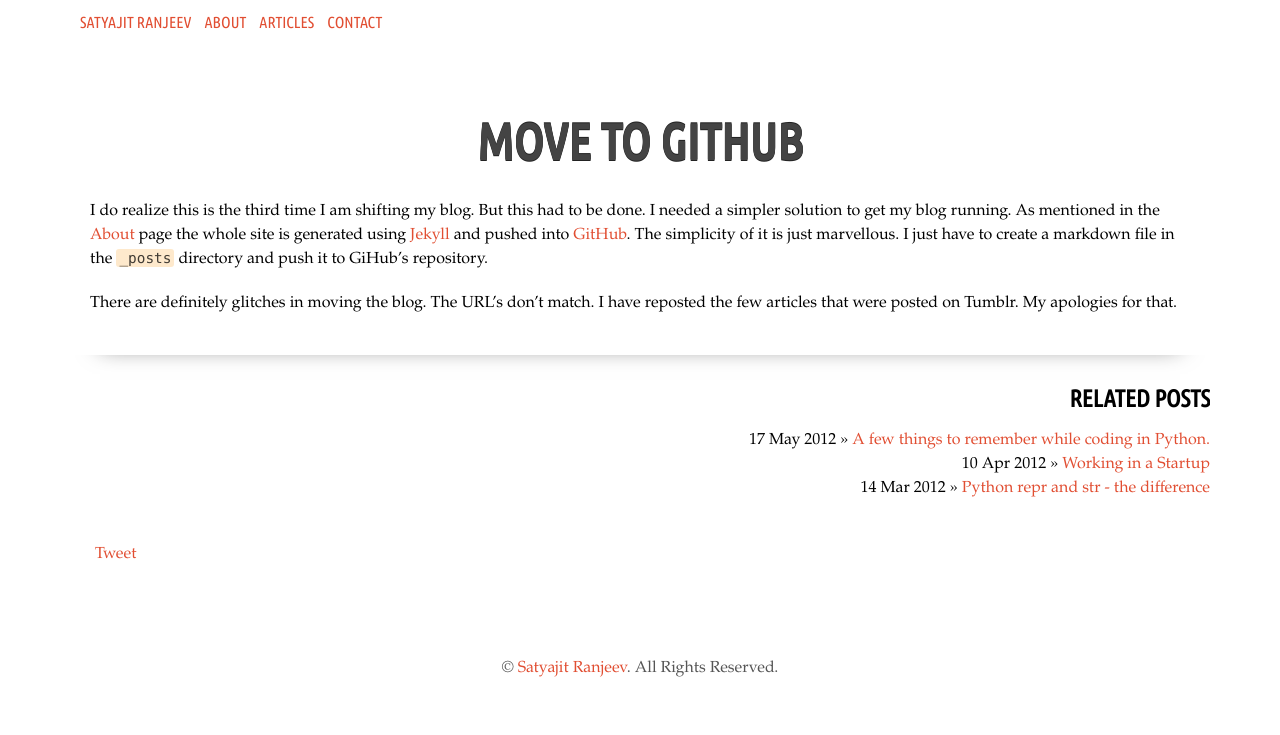
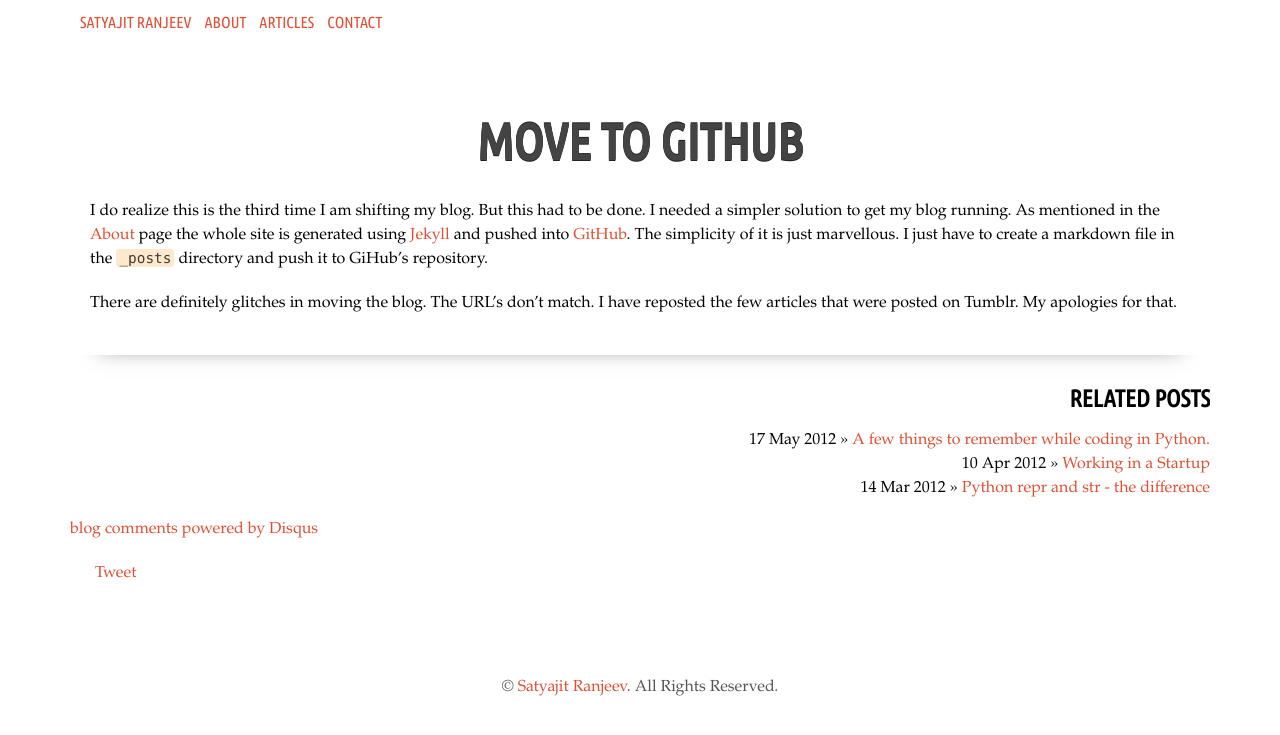
Before and after one commit to satran/satran.github.io, a Jekyll site: the page built from _posts/2012-02-15-move-to-github.md, in a window 1280 px wide. Shown: the top 735 px of the page. Built offline with Jekyll 4.4.1, drawn with Linux system fonts in a browser that asks for light colours; comment, search, counter and statistics services are not loaded; part of the change alters nothing that is shown.

Commit message:
Adding comments.

```diff
--- a/_layouts/post.html
+++ b/_layouts/post.html
@@ -13,3 +13,18 @@ layout: default
     {% endfor %}
   </ul>
 </div>
+
+<div id="disqus_thread"></div>
+<script type="text/javascript">
+    /* * * CONFIGURATION VARIABLES: EDIT BEFORE PASTING INTO YOUR WEBPAGE * * */
+    var disqus_shortname = 'satyajitranjeevblog'; // required: replace example with your forum shortname
+
+    /* * * DON'T EDIT BELOW THIS LINE * * */
+    (function() {
+        var dsq = document.createElement('script'); dsq.type = 'text/javascript'; dsq.async = true;
+        dsq.src = 'http://' + disqus_shortname + '.disqus.com/embed.js';
+        (document.getElementsByTagName('head')[0] || document.getElementsByTagName('body')[0]).appendChild(dsq);
+    })();
+</script>
+<noscript>Please enable JavaScript to view the <a href="http://disqus.com/?ref_noscript">comments powered by Disqus.</a></noscript>
+<a href="http://disqus.com" class="dsq-brlink">blog comments powered by <span class="logo-disqus">Disqus</span></a>
```
